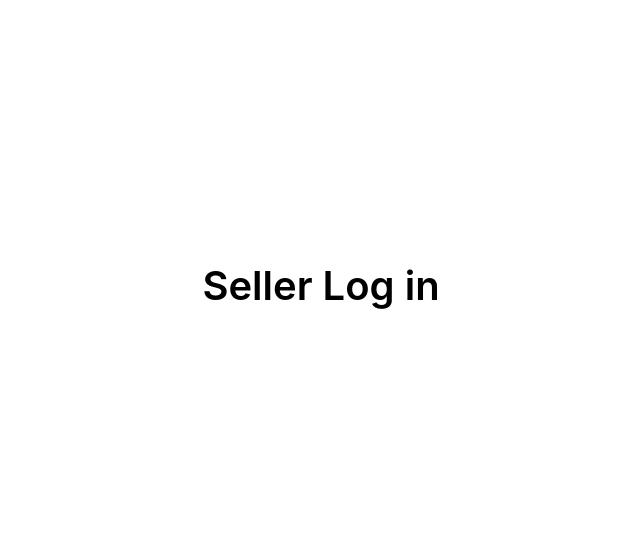
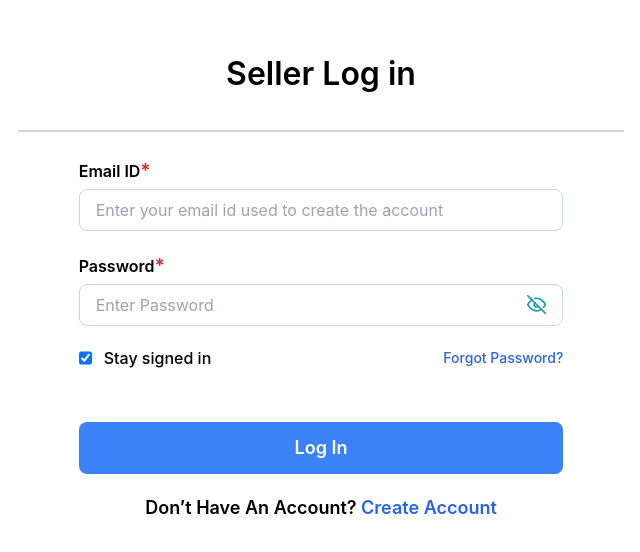
Before and after one commit to MiheerSharma22/worldref-assignment, a React (Create React App) app: page /login in a window 1280 px wide. Shown: the part 114-666 px from the top of the page, without its empty margins (319-959 px from the left). Built offline with nearby package versions, Linux system fonts and the light colour scheme; the HTML template or start-up script is replaced by a standard one.

Commit message:
added Login page

```diff
--- a/src/components/pages/Login.js
+++ b/src/components/pages/Login.js
@@ -1,11 +1,131 @@
-import React from "react";
+import React, { useState } from "react";
+import { FiEyeOff, FiEye } from "react-icons/fi";
+import { Link } from "react-router-dom";
 
-const Login = () => {
+const Login = ({ setIsUserLoggedIn }) => {
+  const [showPassword, setShowPassword] = useState(false);
+  const [isChecked, setIsChecked] = useState(true);
+
+  const [formData, setFormData] = useState({
+    email: "",
+    password: "",
+  });
+
+  function formChangeHandler(event) {
+    setFormData((prevState) => ({
+      ...prevState,
+      [event.target.name]: event.target.value,
+    }));
+  }
+
+  function submitHandler() {
+    //todo: on clicking on login check is stay signed in is checked or not, if yes then localStorage else sessionStorage
+    //todo: if successful response from server then setIsLoggedIn to true
+  }
+
   return (
     <div className="w-full h-full flex items-center justify-center">
       {/* login container */}
-      <div className="p-[2rem]">
-        <h2 className="text-[2.5rem] font-semibold">Seller Log in</h2>
+      <div className="py-[2rem] px-[0.4rem] flex flex-col gap-8 rounded-lg loginContainer">
+        <h2 className="text-[2rem] font-semibold px-[13rem]">Seller Log in</h2>
+
+        <div className="border-t-2 border-slate-300 flex items-center justify-center">
+          {/* form */}
+          <form
+            className="pt-[1.5rem] w-[80%] flex flex-col gap-5"
+            onSubmit={submitHandler}
+          >
+            {/* email */}
+            <div className="flex flex-col gap-1">
+              <label htmlFor="email" className="font-semibold ">
+                <p>
+                  Email ID<span className="text-red-600 text-[1.2rem] ">*</span>
+                </p>
+              </label>
+              <input
+                type="email"
+                id="email"
+                name="email"
+                value={formData.email}
+                required
+                className="rounded-lg border border-slate-300 px-[1rem] py-[0.5rem] outline-none font-normal "
+                autoComplete="off"
+                placeholder="Enter your email id used to create the account"
+                onChange={formChangeHandler}
+              />
+            </div>
+
+            {/* password */}
+            <div className="flex flex-col gap-1">
+              <label htmlFor="password" className="font-semibold flex flex-col">
+                <p>
+                  Password<span className="text-red-600 text-[1.2rem] ">*</span>
+                </p>
+              </label>
+
+              <div className="flex items-center justify-between w-full border border-slate-300 px-[1rem] py-[0.5rem] rounded-lg">
+                <input
+                  type={showPassword ? "text" : "password"}
+                  id="password"
+                  name="password"
+                  value={formData.password}
+                  required
+                  className="w-[90%]  outline-none"
+                  onChange={formChangeHandler}
+                  placeholder="Enter Password"
+                />
+                {!showPassword ? (
+                  <button type="button" onClick={() => setShowPassword(true)}>
+                    <FiEyeOff color="#189AB4" fontSize={"1.2rem"} />
+                  </button>
+                ) : (
+                  <button type="button" onClick={() => setShowPassword(false)}>
+                    <FiEye color="#189AB4" fontSize={"1.2rem"} />
+                  </button>
+                )}
+              </div>
+            </div>
+
+            {/* stay signed in and forgot password text */}
+            <div className="flex justify-between items-center">
+              <div className="flex flex-row-reverse gap-3">
+                <label htmlFor="check" className="font-medium">
+                  Stay signed in
+                </label>
+                <input
+                  type="checkbox"
+                  id="check"
+                  checked={isChecked}
+                  className={`checkbox ${
+                    isChecked ? " bg-blue-500" : "bg-transparent"
+                  }`}
+                  onChange={() => setIsChecked(!isChecked)}
+                />
+              </div>
+
+              {/* forgot password */}
+              <button className="text-sm text-blue-600 font-medium">
+                Forgot Password?
+              </button>
+            </div>
+
+            {/* login button */}
+            <button
+              type="submit"
+              className="mt-[2rem] rounded-lg px-[1rem] py-[0.75rem] outline-none font-semibold bg-blue-500 text-white text-lg"
+            >
+              Log In
+            </button>
+
+            {/* text to route to register */}
+            <p className="text-center font-semibold text-lg">
+              Don’t Have An Account?{" "}
+              <Link to={"/register"}>
+                <span className="text-blue-600"> Create Account</span>
+              </Link>
+            </p>
+          </form>
+        </div>
       </div>
     </div>
   );
```
